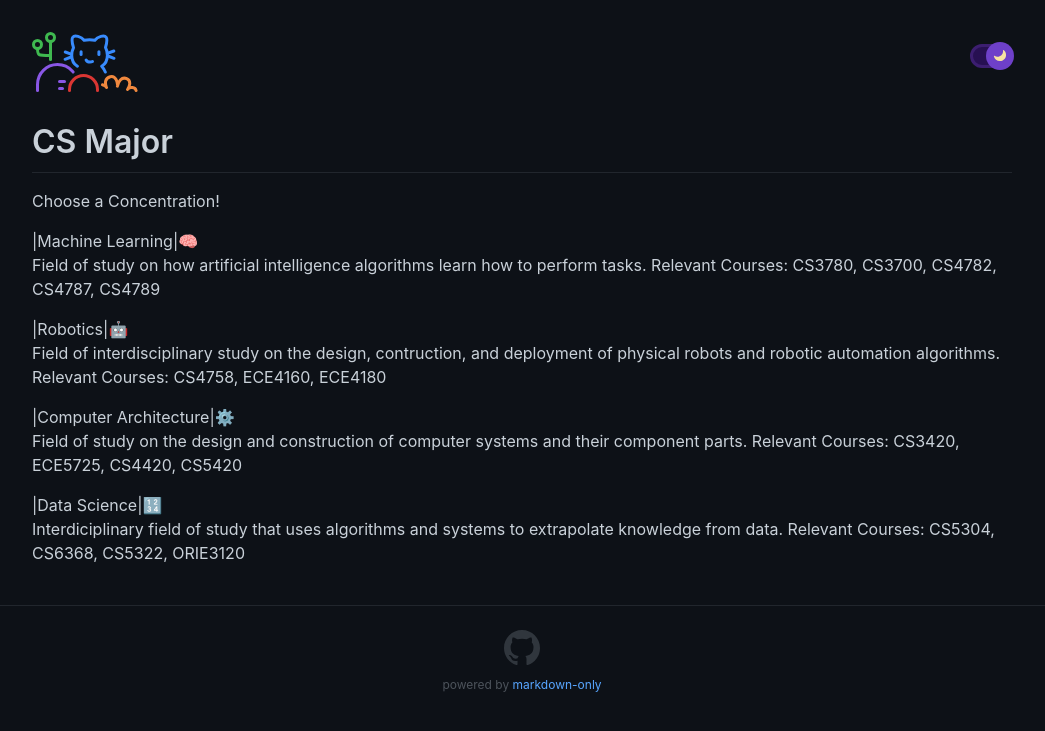
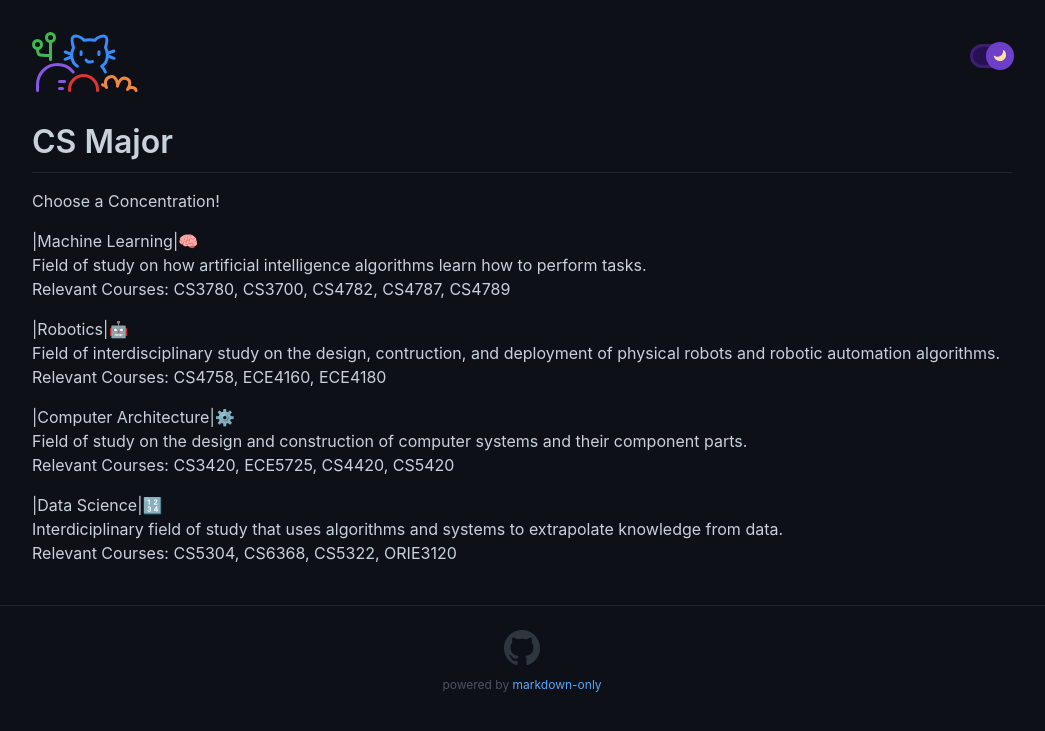
Before and after one commit to jmyphn/engineering-wiki, a Jekyll site: the page built from cs.md, in a window 1280 px wide. Shown: the top 731 px of the page, without its empty margins (118-1163 px from the left). Built offline with Jekyll 4.4.1, drawn with Linux system fonts in a browser that asks for light colours.

Commit message:
cs page updated

```diff
--- a/cs.md
+++ b/cs.md
@@ -8,18 +8,18 @@ permalink: /csmajor/
 Choose a Concentration!
 
 |Machine Learning|🧠
-    Field of study on how artificial intelligence algorithms learn how to perform tasks.
+    Field of study on how artificial intelligence algorithms learn how to perform tasks.\
     Relevant Courses: CS3780, CS3700, CS4782, CS4787, CS4789
 
 |Robotics|🤖
-    Field of interdisciplinary study on the design, contruction, and  deployment of physical robots and robotic automation algorithms.
+    Field of interdisciplinary study on the design, contruction, and  deployment of physical robots and robotic automation algorithms.\
     Relevant Courses: CS4758, ECE4160, ECE4180
 
 
 |Computer Architecture|⚙️
-    Field of study on the design and construction of computer systems and their component parts.
+    Field of study on the design and construction of computer systems and their component parts.\
     Relevant Courses: CS3420, ECE5725, CS4420, CS5420
 
 |Data Science|🔢
-    Interdiciplinary field of study that uses algorithms and systems to extrapolate knowledge from data.
+    Interdiciplinary field of study that uses algorithms and systems to extrapolate knowledge from data.\
     Relevant Courses: CS5304, CS6368, CS5322, ORIE3120
```
